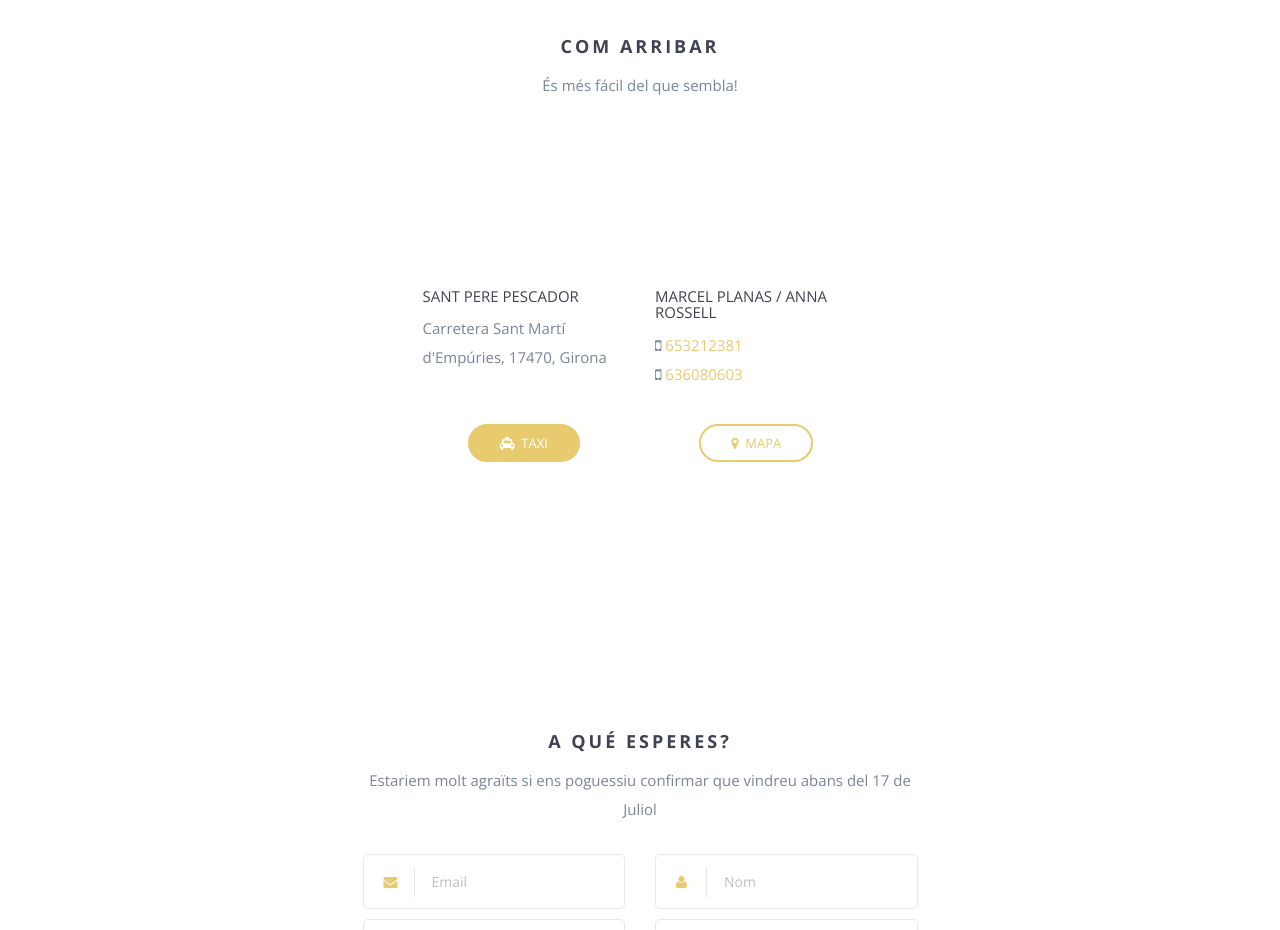
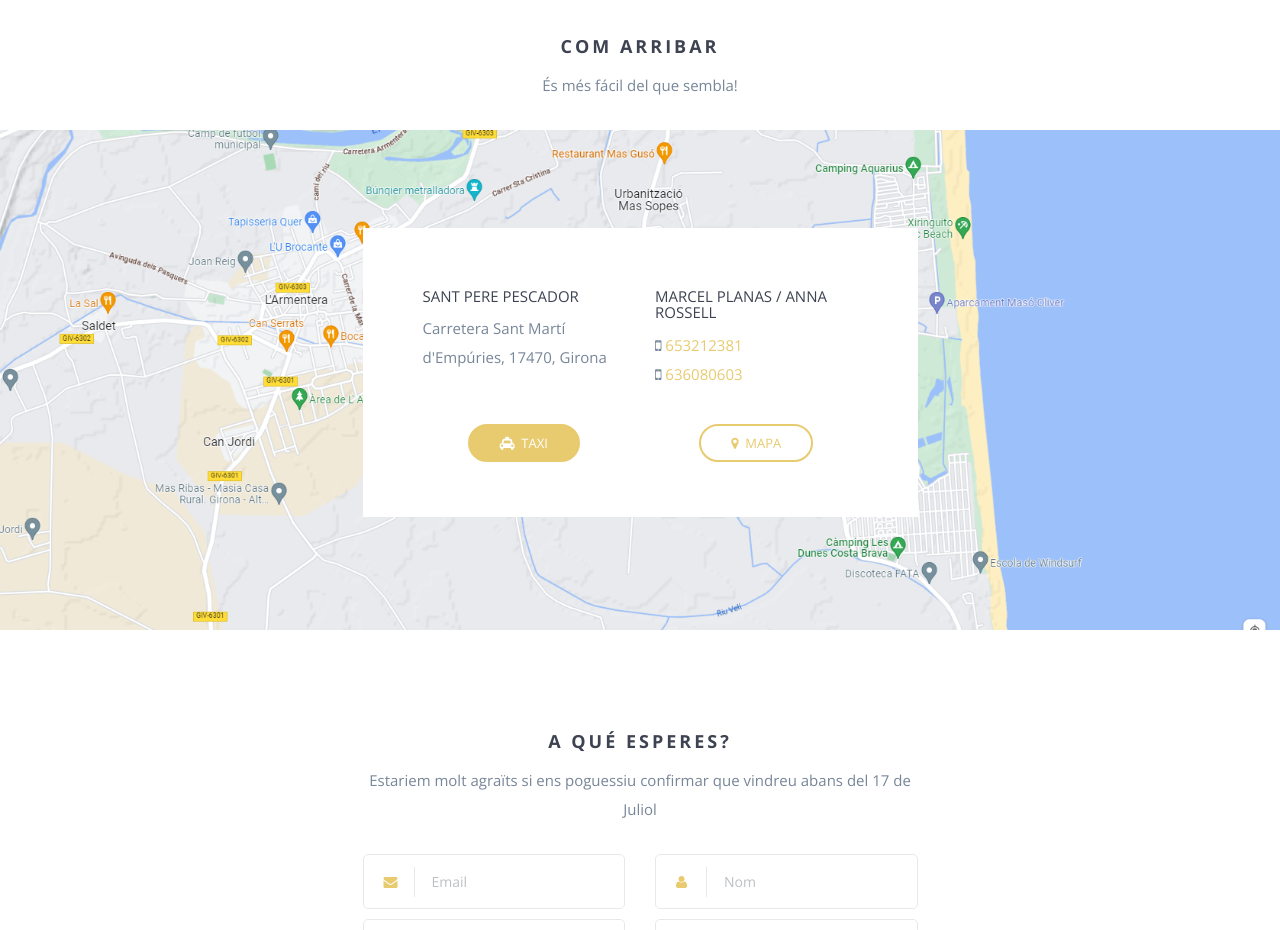
Before and after one commit to Marshall-Power/wedding-site, a website: page index.html in a window 1280 px wide. Shown: the part 3900-4830 px from the top of the page. Drawn offline with nearby package versions, Linux system fonts and the light colour scheme; files whose address does not match are found by name.

Commit message:
Added bg map

```diff
--- a/sass/styles.scss
+++ b/sass/styles.scss
@@ -758,6 +758,12 @@ Google map
 #map-canvas {
   height: 500px;
   width: 100%;
+  background: url('../img/mapa_cortal_gran.PNG') center center;
+  -webkit-background-size: cover;
+  -moz-background-size: cover;
+  -o-background-size: cover;
+  background-size: cover;
+  position: relative;
 }
 #map-content-wrapper {
   position: relative;
```
Also changed, not shown: css/styles.min.css, img/mapa_cortal_gran.PNG (added).
